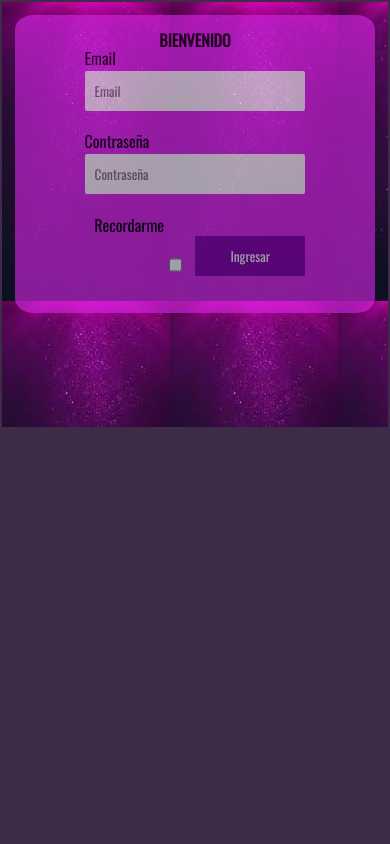
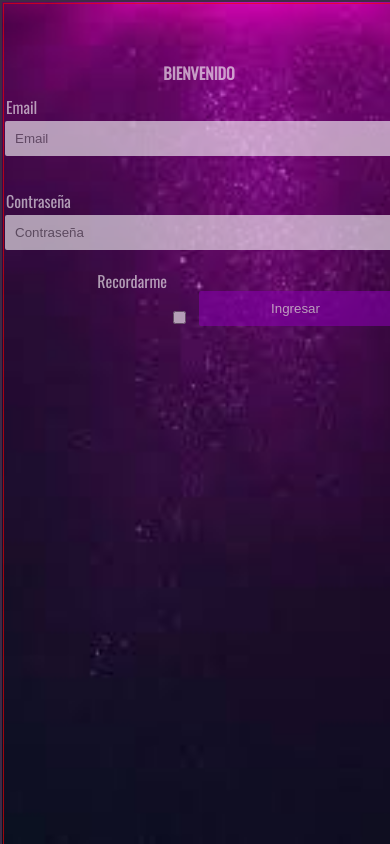
Before and after one commit to ivanalexisc/sitioweb-mvc, a Node server app: page /login in a window 390 px wide. Run offline with Node 20, Linux system fonts and the light colour scheme.

Commit message:
arregle el login y lo hice responsive

```diff
--- a/public/stylesheets/login.css
+++ b/public/stylesheets/login.css
@@ -1,38 +1,40 @@
-*{
-    text-decoration: none;
-    list-style: none;
-    box-sizing: border-box;
-    font-family: 'Oswald', sans-serif;
-}
+
+.fixed-fullscreen {
+    position: fixed;
+    /* Preserve aspect ratio */
+    min-width: 100%;
+    min-height: 100%;
+  }
 
 .login__content{
     background-image: url(../images/fondo.jpg);
-
-    height: 109vw;
+    background-repeat: no-repeat;
+    background-attachment: fixed;
+    background-size: cover;
+   display: flex;
+   width: 100vw;
 }
 
-
-
+.login h1 {
+    color: white;
+    text-align: center;
+}
+.login label p {
+    color: white;
+}
 
 /*-------------------MAIN---------------*/
-.main_login{
-    background-color: #d927e9;
-    border-radius: 5%;
+ .login__content .main_login{
+    border: 1px solid red;
     opacity: 0.6;
-    margin: 3%;
-    padding: 4%;
+    width: 100vw;
+}
+.login__content .main_login .login {
+    margin-top: 15vw;
+}
 
-    display: grid;
-    justify-content: center;
-}
-.login{
-    display: grid;
-}
-.login h1{
-    text-align: center;
-}
 .email_y_pw{
-    width: 100%;
+    width: 100vw;
     border-radius: 2px;
     margin: 5px 0px 20px 0px;
     padding: 10px;
@@ -59,4 +61,5 @@
     .button_login {
         width:50%;
     }
+
 }
--- a/src/views/login.ejs
+++ b/src/views/login.ejs
@@ -4,14 +4,14 @@
 <body>
 
 
-    <div class="login__content">
+    <div class="login__content fixed-fullscreen">
     <main class="main_login">
         <form class="login">
             <h1>BIENVENIDO</h1>
-            <label>Email<input class="email_y_pw" type="email" name="Email" placeholder="Email"></label>
-            <label>Contraseña<input class="email_y_pw" type="password" name="password" placeholder="Contraseña"></label>
+            <label><p>Email</p><input class="email_y_pw" type="email" name="Email" placeholder="Email"></label>
+            <label><p>Contraseña</p><input class="email_y_pw" type="password" name="password" placeholder="Contraseña"></label>
         <div class="recordarme">
-            <p>Recordarme</p>
+            <label ><p>Recordarme</p></label>
             <input type="checkbox" name="recordarme" value="recordarme">
             <button type="submit" class="button_login">Ingresar</button>
         </div>
```
